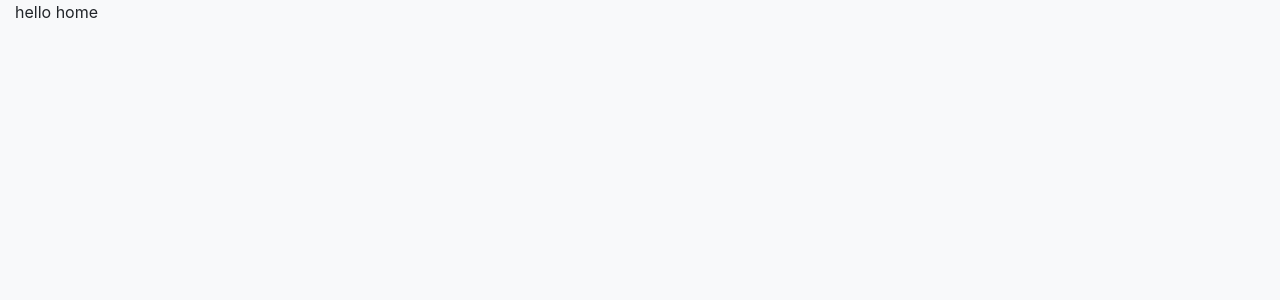
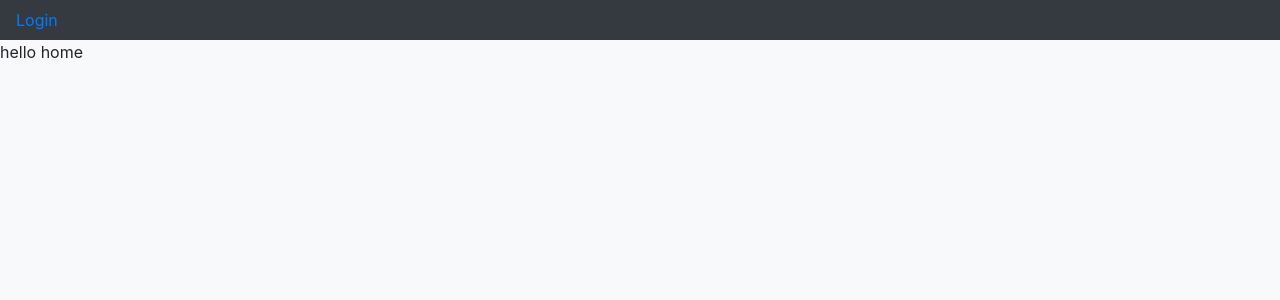
Before and after one commit to Soni295/AlkemyChagenlle, a React (Create React App) app: page / in a window 1280 px wide. Shown: the top 300 px of the page. Built offline with nearby package versions, Linux system fonts and the light colour scheme; sample sign-in values are in the browser's storage.

Commit message:
Add UserContext to handle User login

```diff
--- a/src/App.js
+++ b/src/App.js
@@ -1,22 +1,20 @@
 import { BrowserRouter, Switch } from 'react-router-dom'
 import { allRouters, Route } from './config/allRouters'
-import { Container } from 'react-bootstrap'
 import { Navbar } from './components/NavBar/index'
-import { UserReducer } from './reducer/UserReducer/UserReducer'
+import { UserProvider } from './context/UserContext'
 import 'bootstrap/dist/css/bootstrap.min.css'
 import './App.css'
 
+
 export const App = () => {
- const {session, dispatch} = UserReducer()
-
   return (
     <BrowserRouter>
-      { session.user && <Navbar/> }
-      <Switch>
-        <Container fluid className='h-100'>
+      <UserProvider>
+        <Navbar/>
+        <Switch>
           {allRouters.map(route => <Route {...route}/>)}
-        </Container>
-      </Switch>
+        </Switch>
+      </UserProvider>
     </BrowserRouter>
   )
 }
--- /dev/null
+++ b/src/context/UserContext.js
@@ -0,0 +1,15 @@
+import React, { createContext } from 'react'
+import { UserReducer } from '../reducer/UserReducer/UserReducer'
+
+export const UserContext = createContext()
+
+export const UserProvider = ({children}) => {
+
+  const {session, dispatch} = UserReducer()
+
+  return(
+    <UserContext.Provider value={{session, dispatch}}>
+      {children}
+    </UserContext.Provider>
+  )
+}
```
